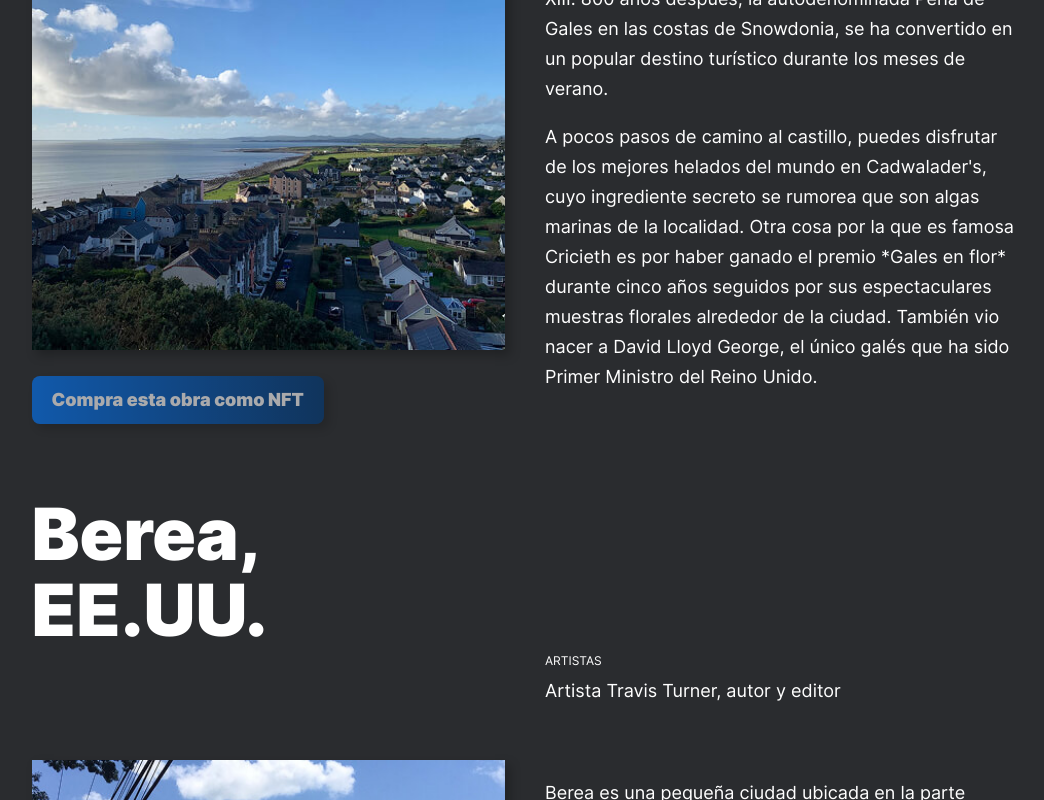
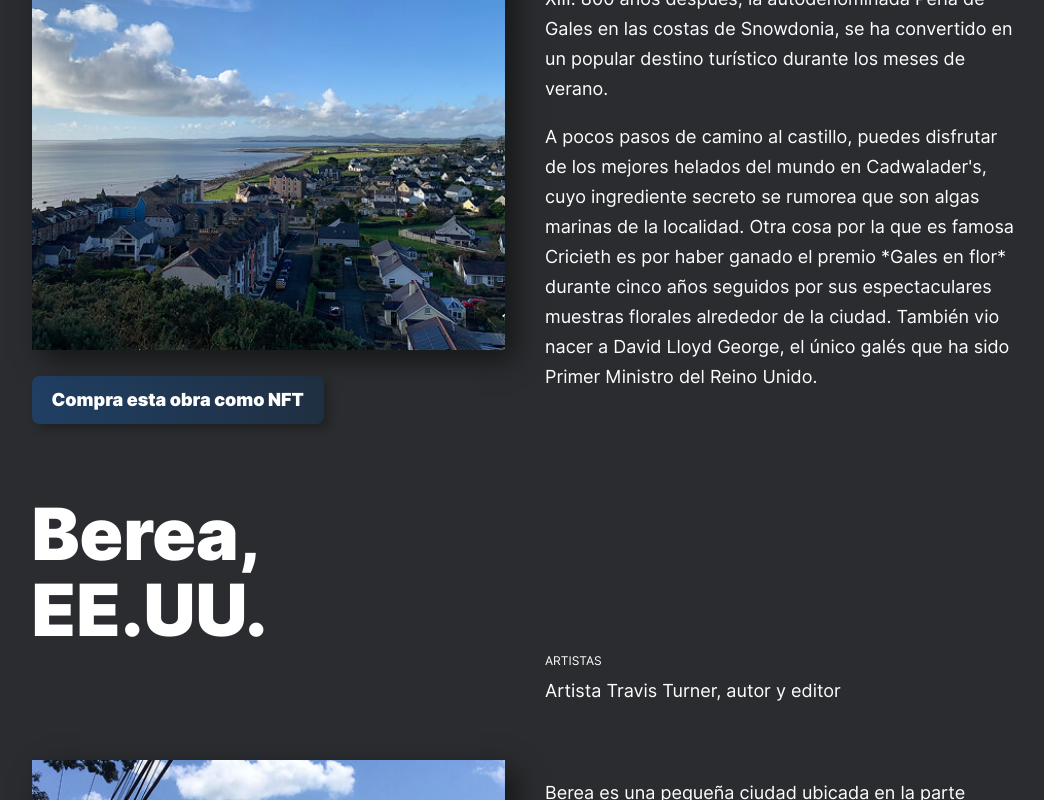
Before and after one commit to JManzanilla/web_project_homeland, a plain HTML site: page index.html in a window 1280 px wide. In both pictures the pointer is over the button 292 px from the left and 3390 px from the top of the page. Shown: the part 2990-3790 px from the top of the page, without its empty margins (115-1159 px from the left). Drawn offline with Linux system fonts and the light colour scheme.

Commit message:
Nueva actualizacion de mi proyecto

```diff
--- a/blocks/places.css
+++ b/blocks/places.css
@@ -56,7 +56,7 @@
   line-height: 22px;
 }
 .places__gales-image {
-  box-shadow: 5px 5px 10px 0px #00000040;
+  box-shadow: 10px 10px 25px 0px rgba(0, 0, 0, 0.5);
   width: 100%;
 }
 .places__gales-content {
@@ -68,7 +68,7 @@
 }
 .places__gales-buttom {
   background: linear-gradient(90deg, #0278fe 0%, #003a7b 99.98%);
-  box-shadow: 5px 5px 10px 0px #00000040;
+  box-shadow: 5px 5px 10px rgba(0, 0, 0, 0.25);
   color: #fff;
   border-radius: 8px;
   border: 0;
@@ -82,7 +82,11 @@
   padding: 13px 20px;
 }
 .places__gales-buttom:hover {
-  opacity: 0.6;
+  background-image: linear-gradient(
+    90deg,
+    rgba(2, 120, 254, 0.25) 0%,
+    rgba(0, 58, 123, 0.25) 99.98%
+  );
 }
 .places__gales-image:hover {
   opacity: 0.6;
```
